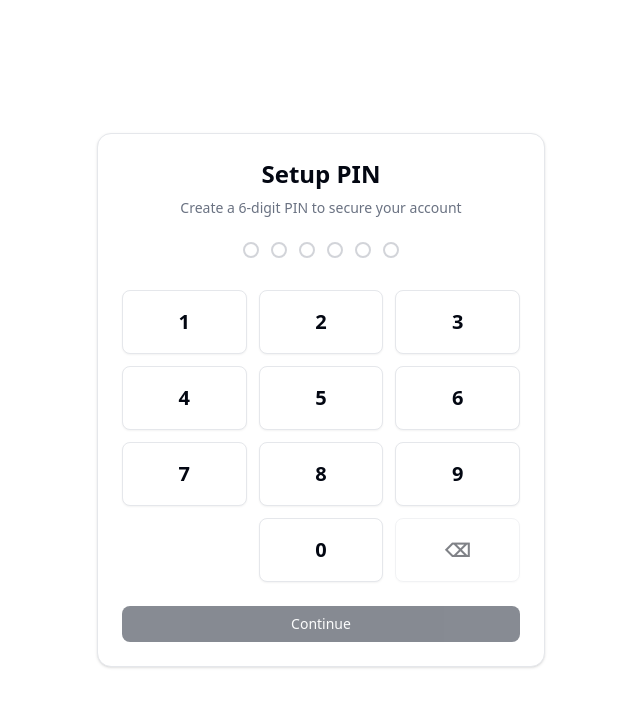
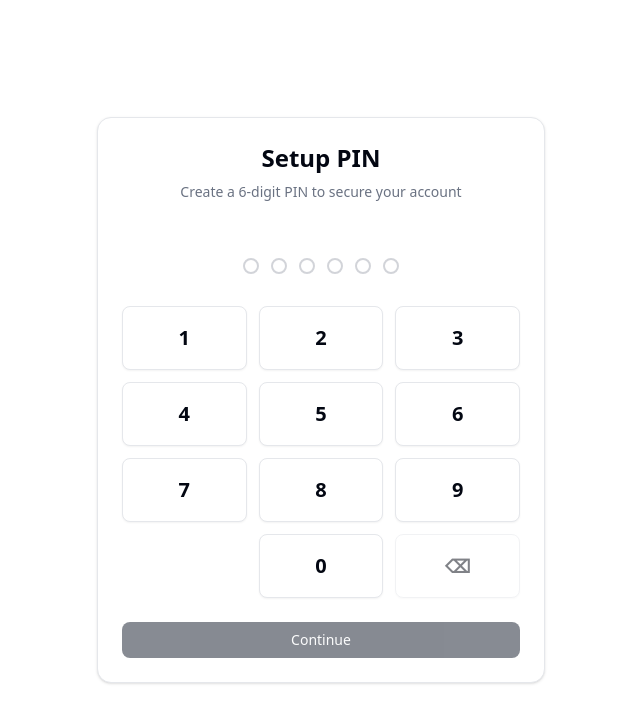
Before and after one commit to JethroNatividad/pos-mobile-app, a React (Vite) app: page /setup in a window 1280 px wide. Shown: the top 722 px of the page, without its empty margins (319-959 px from the left). Built offline with nearby package versions, Linux system fonts and the light colour scheme.

Commit message:
fix: adjust error message display for confirm PIN input

```diff
--- a/src/pages/auth/setup.tsx
+++ b/src/pages/auth/setup.tsx
@@ -84,11 +84,13 @@ export default function Setup() {
               ? "Create a 6-digit PIN to secure your account"
               : "Re-enter your PIN to confirm"}
           </CardDescription>
-          {errors.confirmPin && (
-            <p className="text-sm text-destructive mt-2">
-              {errors.confirmPin.message}
-            </p>
-          )}
+          <div className="min-h-6">
+            {errors.confirmPin && (
+              <p className="text-sm text-destructive">
+                {errors.confirmPin.message}
+              </p>
+            )}
+          </div>
         </CardHeader>
         <CardContent>
           <form onSubmit={handleSubmit(onSubmit)}>
```
